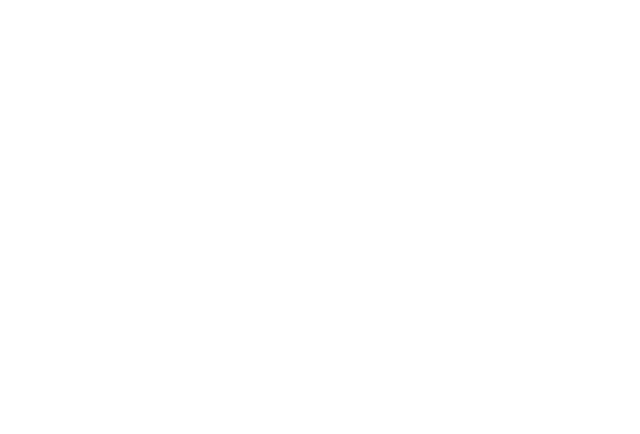
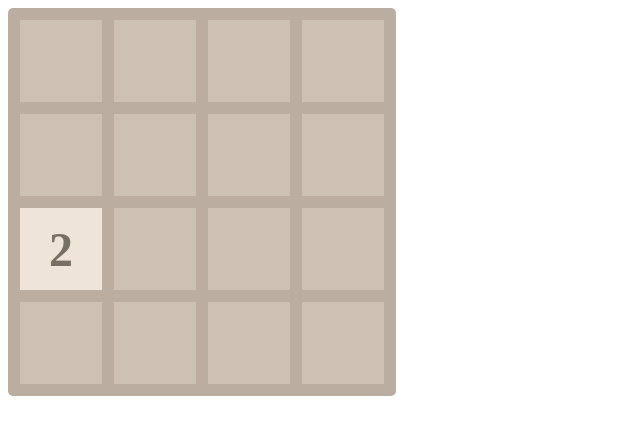
Before and after one commit to ridia13/2048_2021, a plain HTML site: page index.html in a window 1280 px wide. Shown: the whole page, without its empty margins (0-640 px from the left). Drawn offline with Linux system fonts and the light colour scheme.

Commit message:
create table

```diff
--- a/index.html
+++ b/index.html
@@ -4,10 +4,12 @@
   <meta charset="UTF-8">
   <meta http-equiv="X-UA-Compatible" content="IE=edge">
   <meta name="viewport" content="width=device-width, initial-scale=1.0">
+  <link rel="stylesheet" href="./style.css">
   <title>2048</title>
 </head>
 <body>
   <table id="js-table"></table>
   <div id="js-score"></div>
+  <script src="./main.js"></script>
 </body>
 </html>
--- a/main.js
+++ b/main.js
@@ -1,22 +1,54 @@
+'use strict';
+const $table = document.querySelector('#js-table');
+let data = [];
 
+function createTable() { // 2차원 배열 생성 (4*4) + 화면 그리기
+  const $fragment = document.createDocumentFragment();
+  [1, 2, 3, 4].forEach((v, ri, arr) => {
+    const row = [];
+    data.push(row);
+    const $tr = document.createElement('tr');
+    [1, 2, 3, 4].forEach((v, ci, arr) => {
+      row.push(0);
+      const $td = document.createElement('td');
+      $tr.append($td);
+    })
+    $fragment.append($tr);
+  })
+  $table.append($fragment);
+  put2inRandomCell();
+  draw();
+}
 
+function put2inRandomCell() {//랜덤자리 숫자2 배치(재사용)
+  const emptyCells = [];
+  data.forEach((row, ri, arr) => { //빈 자리 찾기
+    row.forEach((cell, ci, arr) => {
+      if (cell === 0) {
+        emptyCells.push([ri, ci]);
+      }
+    })
+  })
+  const emptyRandom = emptyCells[Math.floor(Math.random() * emptyCells.length)];
+  data[emptyRandom[0]][emptyRandom[1]] = 2;
+}
 
-// **방향키||마우스**
+function draw(){// data에 있는 숫자 그리기(재사용)
+  data.forEach((rowData,ri) => {
+    rowData.forEach((cellData,ci) => {
+      const $target = $table.children[ri].cells[ci];
+      if(cellData > 0){
+        $target.textContent = cellData;
+        $target.className = 'color-' + cellData;
+      }else if(cellData <= 0){
+        $target.textContent = '';
+        $target.className = '';
+      }
+    })
+  })
+}
 
-
-// 모든칸이 가득 찼나?
-// y 칸 기준 상하좌우에 같은 수가 있나
-  //y 대기
-  // n game over
-// n 해당방향의 상위로 모든 수 이동
-// (해당 방향 줄 기준)맞닿아 있는 숫자가 있는가
-  // y 서로 같은 수 인가?
-    // y 두 숫자를 더해 해당 방향 상위칸에 넣는다
-    // 2048이 있나?
-      // y 축하 msg -> 종료
-// 2||4를 비어있는 자리에 랜덤 배치 -> 대기
-
-
-
-// n 대기
-// 방향따라 제한되는 구간 정확히 이해 안감
+function init() {
+  createTable();
+}
+init();
--- a/style.css
+++ b/style.css
@@ -1 +1,23 @@
 /* 2,4,8,16,32,64,128,256,512,1024,2048  각 color 적용*/
+td{
+  width: 80px;
+  height: 80px;
+  margin-right: 20px;
+  background-color: #CDC1B4;
+  font-size: 3rem;
+  font-weight: bold;
+  text-align: center;
+  border: 5px solid #BBADA0;
+  border-radius: 5px;
+}
+
+table{
+  padding: 5px;
+  background-color: #BBADA0;
+  border-radius: 5px;
+}
+
+.color-2{
+  color: #776E65;
+  background-color: #EEE4DA;
+}
```
